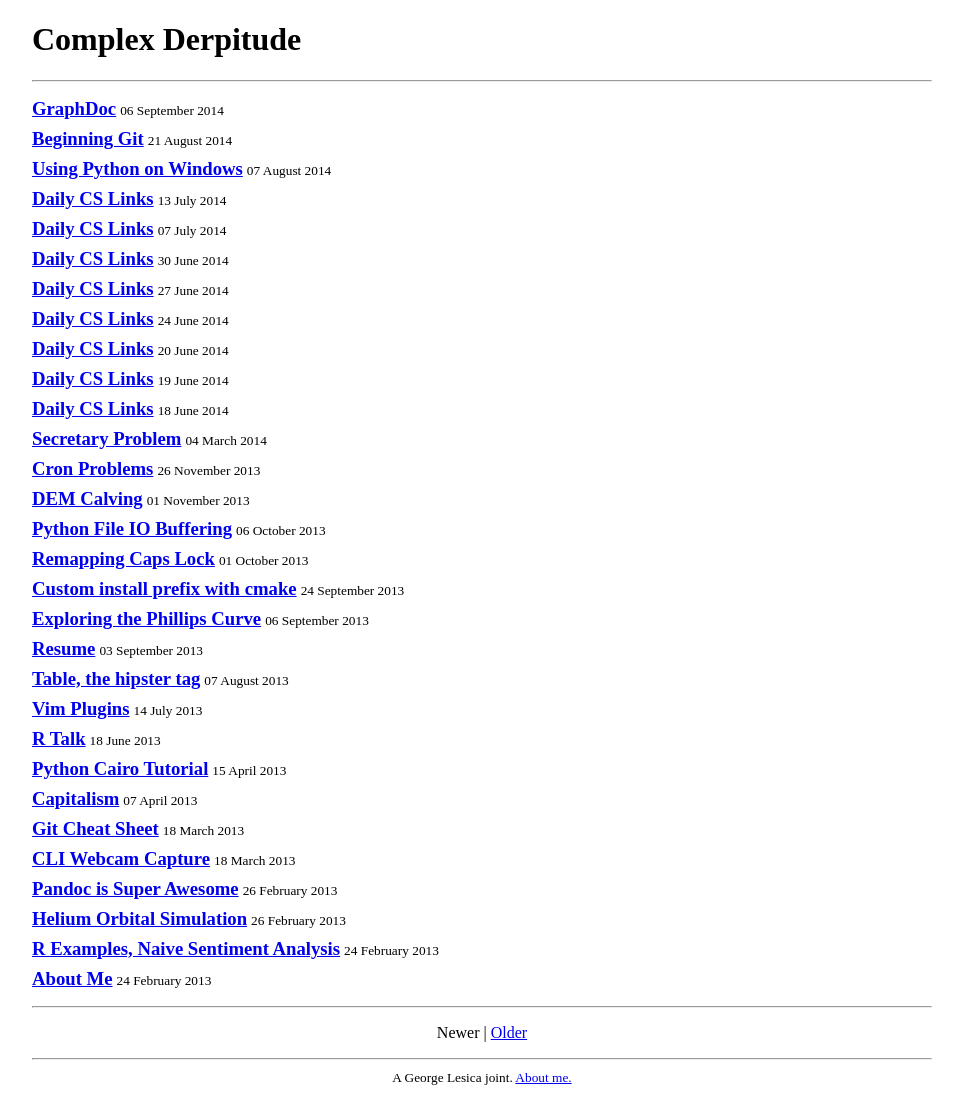
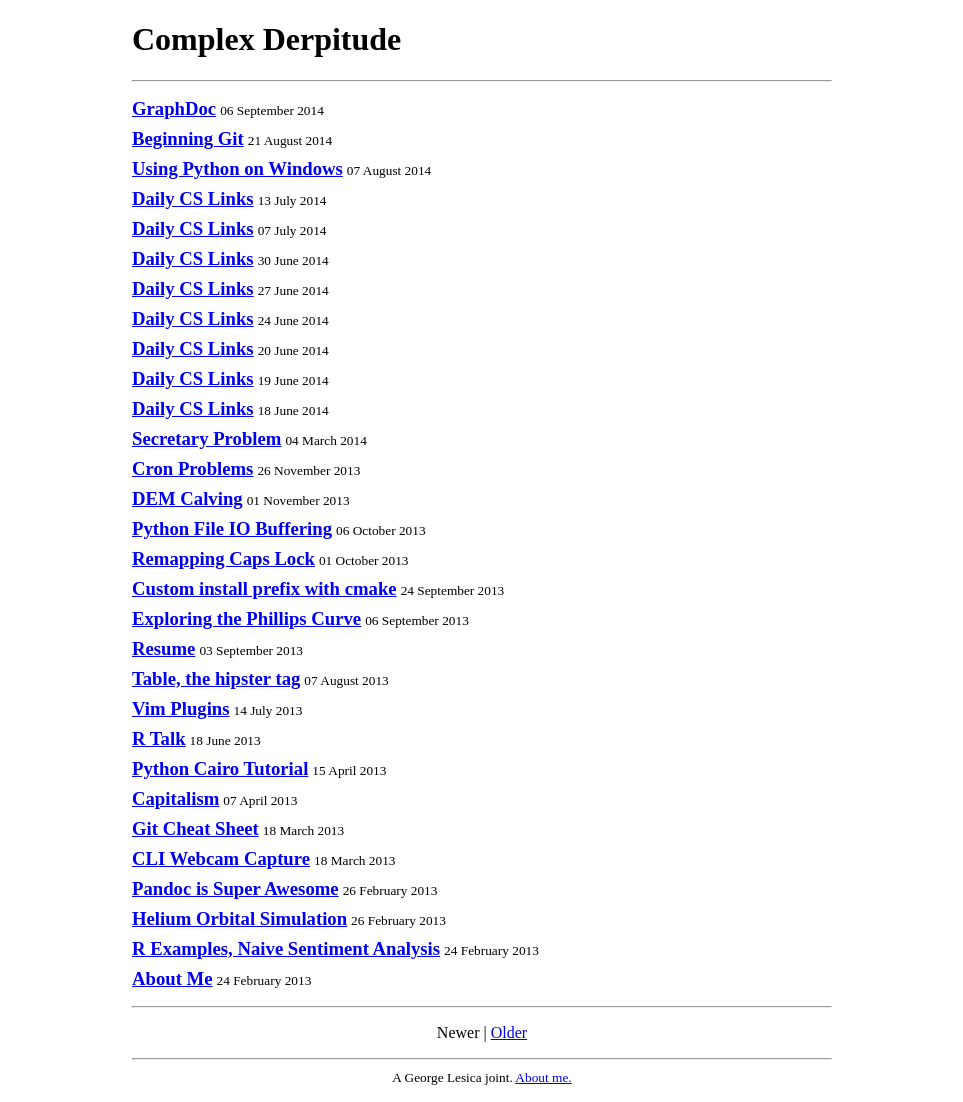
Before and after one commit to glesica/glesica.github.io, a Jekyll site: the page built from index.html, in a window 1280 px wide. Shown: the whole page, without its empty margins (158-1121 px from the left). Built offline with Jekyll 4.4.1, drawn with Linux system fonts in a browser that asks for light colours; the list of posts is cut into pages by our own code.

Commit message:
Narrow body.

```diff
--- a/css/style.css
+++ b/css/style.css
@@ -1,5 +1,5 @@
 body {
-    max-width: 900px;
+    max-width: 700px;
     margin: auto;
 }
 
```
